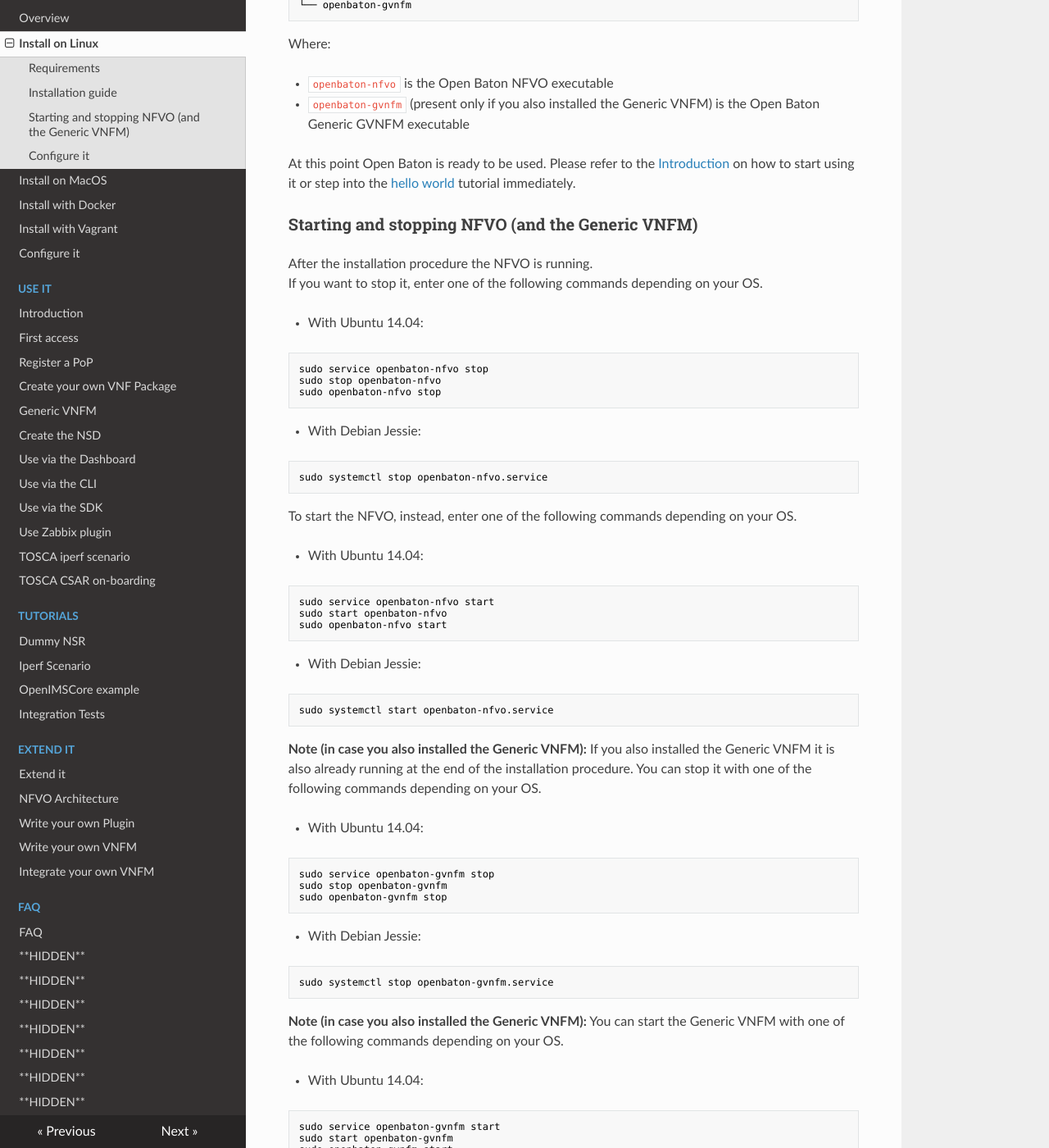
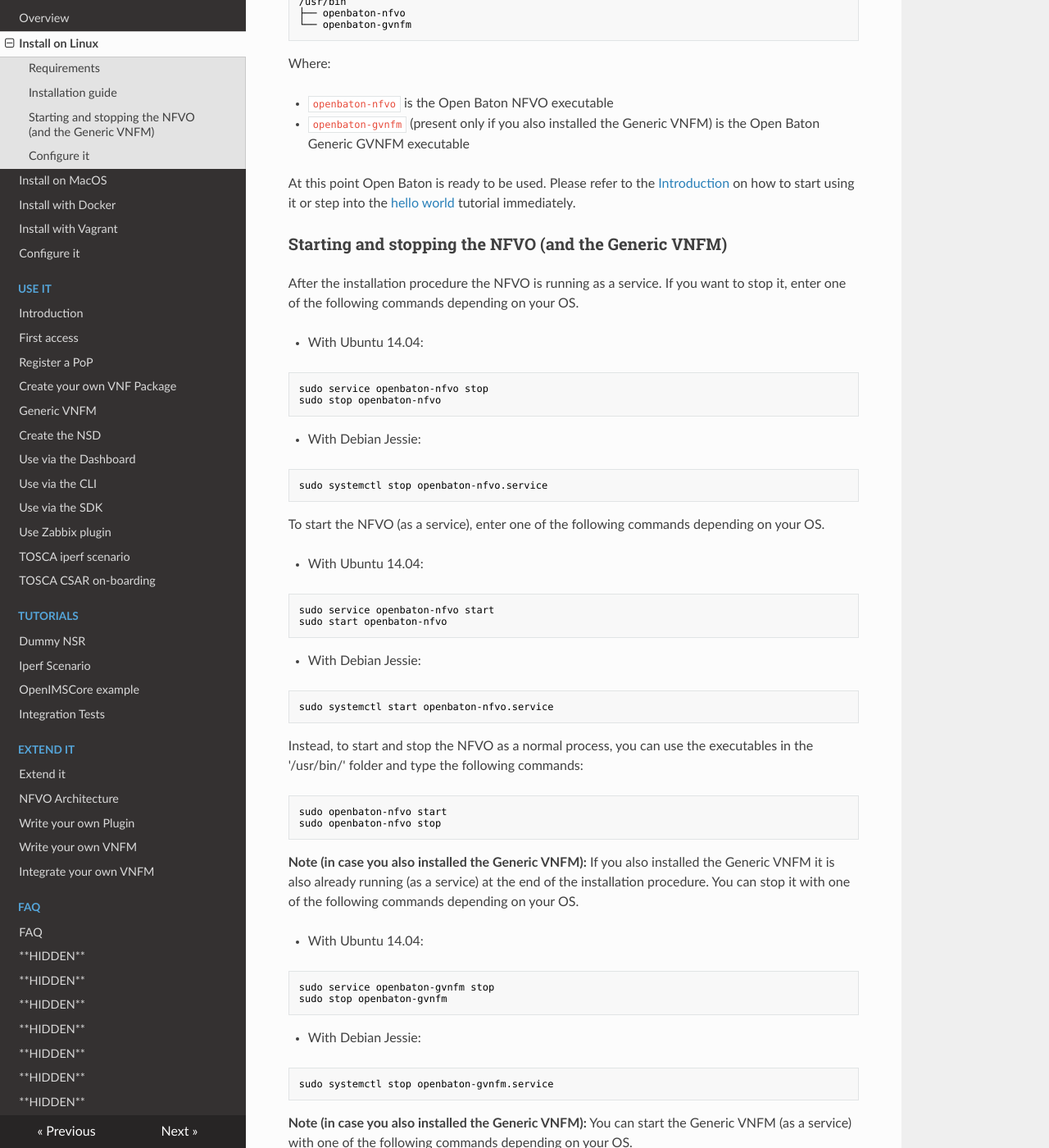
Before and after one commit to openbaton/docs, an MkDocs documentation site: the page built from docs/nfvo-installation-deb.md, in a window 1280 px wide and 1400 px high, scrolled down 2022 px. Shown: the whole window at 82% size. Built offline with MkDocs 1.6.1, drawn with Linux system fonts in a browser that asks for light colours; nearby versions of some CDN libraries; old or Windows-style settings are respelled for this version of MkDocs; some of the changed text lies outside the part shown.

Commit message:
imp: improve the doc
fix the link to the bootstrap file on get.openbaton.org
fix some links to other docs pages
change the details about the way to start/stop the NFVO/GVFNM

````diff
--- a/docs/nfvo-installation-deb.md
+++ b/docs/nfvo-installation-deb.md
@@ -60,7 +60,7 @@
 
 * `openbaton-*jar` is the jar file related to the version of the NFVO which has been installed
 * `gvnfm` (present only if during the installation procedure you also installed the Generic VNFM) contains the jar file related to the Open Baton Generic VNFM
-* `plugins` contains the plugins for Open Baton. So far, if you downloaded the VIM-Driver Plugins during the installation procedure, it will contain only the jar files related to the plugins downloaded
+* `plugins` contains the plugins for Open Baton. By default the Test VIM Driver plugin is installed, therefore its jar file is stored in this directory. Additionally, if during the installation procedure you decide to install the OpenStack VIM-Driver Plugins then also its jar file will be stored in this directory.
 
 Additionally you should also have the following structure:
 ```bash
@@ -76,9 +76,9 @@
 
 At this point Open Baton is ready to be used. Please refer to the [Introduction][use-openbaton] on how to start using it or step into the [hello world][dummy-NSR] tutorial immediately.
 
-### Starting and stopping NFVO (and the Generic VNFM)
+### Starting and stopping the NFVO (and the Generic VNFM)
 
-After the installation procedure the NFVO is running.
+After the installation procedure the NFVO is running as a service.
 If you want to stop it, enter one of the following commands depending on your OS.
 
 * With Ubuntu 14.04:
@@ -86,7 +86,6 @@
 ```bash
 sudo service openbaton-nfvo stop
 sudo stop openbaton-nfvo
-sudo openbaton-nfvo stop
 ```
 
 * With Debian Jessie:
@@ -95,14 +94,13 @@
 sudo systemctl stop openbaton-nfvo.service
 ```
 
-To start the NFVO, instead, enter one of the following commands depending on your OS.
+To start the NFVO (as a service), enter one of the following commands depending on your OS.
 
 * With Ubuntu 14.04:
 
 ```bash
 sudo service openbaton-nfvo start
 sudo start openbaton-nfvo
-sudo openbaton-nfvo start
 ```
 
 * With Debian Jessie:
@@ -111,14 +109,21 @@
 sudo systemctl start openbaton-nfvo.service
 ```
 
-**Note (in case you also installed the Generic VNFM):** If you also installed the Generic VNFM it is also already running at the end of the installation procedure. You can stop it with one of the following commands depending on your OS.
+Instead, to start and stop the NFVO as a normal process, you can use the executables in the '/usr/bin/' folder and type the following commands:
+
+```bash
+sudo openbaton-nfvo start
+sudo openbaton-nfvo stop
+```
+
+
+**Note (in case you also installed the Generic VNFM):** If you also installed the Generic VNFM it is also already running (as a service) at the end of the installation procedure. You can stop it with one of the following commands depending on your OS.
 
 * With Ubuntu 14.04:
 
 ```bash
 sudo service openbaton-gvnfm stop
 sudo stop openbaton-gvnfm
-sudo openbaton-gvnfm stop
 ```
 
 * With Debian Jessie:
@@ -127,14 +132,13 @@
 sudo systemctl stop openbaton-gvnfm.service
 ```
 
-**Note (in case you also installed the Generic VNFM):** You can start the Generic VNFM with one of the following commands depending on your OS.
+**Note (in case you also installed the Generic VNFM):** You can start the Generic VNFM (as a service) with one of the following commands depending on your OS.
 
 * With Ubuntu 14.04:
 
 ```bash
 sudo service openbaton-gvnfm start
 sudo start openbaton-gvnfm
-sudo openbaton-gvnfm start
 ```
 
 * With Debian Jessie:
@@ -143,19 +147,27 @@
 sudo systemctl start openbaton-gvnfm.service
 ```
 
+Instead, to start and stop the GVNFM as a normal process, you can use the executables in the '/usr/bin/' folder and type the following commands:
+
+```bash
+sudo openbaton-gvnfm start
+sudo openbaton-gvnfm stop
+```
+
+
 ### Configure it
 
 For specific configuration refer to the [configuration]
 
 [bootstrap]: https://github.com/openbaton/bootstrap/
 [spring]:https://spring.io
-[configuration]:nfvo-configuration
+[configuration]:nfvo-configuration.md
 [localhost:8080]:http://localhost:8080/
-[vim_plugin_doc]:vim-plugin
-[use-openbaton]:use
-[dummy-NSR]:dummy-NSR
+[vim_plugin_doc]:vim-plugin.md
+[use-openbaton]:use.md
+[dummy-NSR]:dummy-NSR.md
 [reference-to-rabbit-site]:https://www.rabbitmq.com/
-[zabbix-server-configuration]:zabbix-server-configuration
+[zabbix-server-configuration]:zabbix-server-configuration.md
 
 <!---
 Script for open external links in a new tab
````
Also changed, not shown: other parts of docs/nfvo-installation-deb.md (+1 -1 lines).
